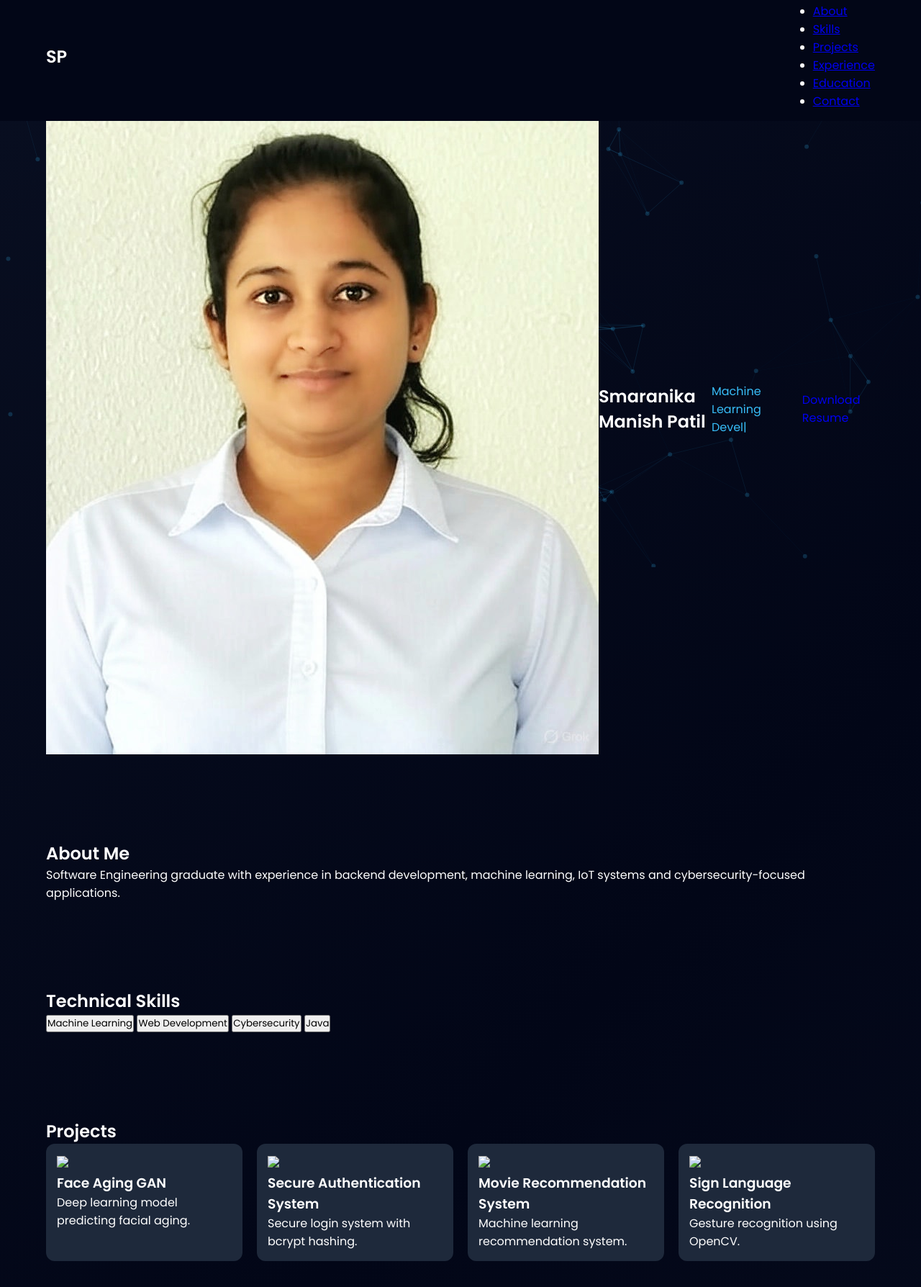
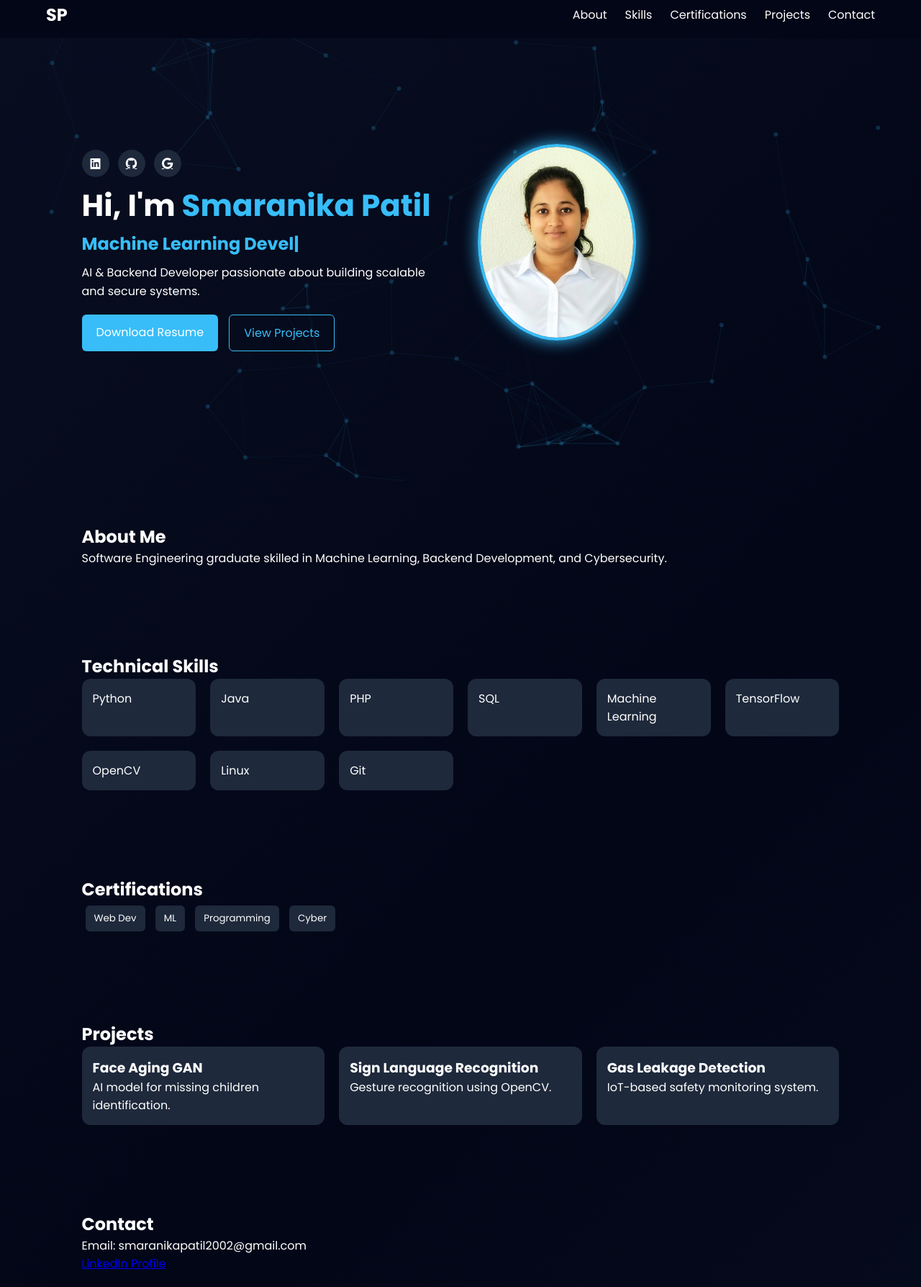
Before and after one commit to Sammy0202/smaranikapatil.github.io, a plain HTML site: page index.html in a window 1280 px wide. Shown: the part 12-1800 px from the top of the page at 72% size. Drawn offline with nearby package versions, Linux system fonts and the light colour scheme.

Commit message:
Update index.html

```diff
--- a/index.html
+++ b/index.html
@@ -1,6 +1,5 @@
 <!DOCTYPE html>
 <html lang="en">
-
 <head>
 
 <meta charset="UTF-8">
@@ -10,117 +9,159 @@
 
 <link rel="stylesheet" href="style.css">
 
-<link href="https://fonts.googleapis.com/css2?family=Poppins:wght@300;400;600&display=swap" rel="stylesheet">
+<link href="https://fonts.googleapis.com/css2?family=Poppins:wght@300;400;600;700&display=swap" rel="stylesheet">
+
+<!-- FONT AWESOME -->
+<link rel="stylesheet" href="https://cdnjs.cloudflare.com/ajax/libs/font-awesome/6.5.0/css/all.min.css">
 
 <script src="https://cdn.jsdelivr.net/npm/particles.js"></script>
-<script src="https://unpkg.com/scrollreveal"></script>
 
 </head>
 
 <body>
 
-<div id="particles-js"></div>
-
+<!-- NAVBAR -->
 <nav class="navbar">
   <h2 class="logo">SP</h2>
 
-<ul>
+  <ul class="nav-links">
     <li><a href="#about">About</a></li>
     <li><a href="#skills">Skills</a></li>
+    <li><a href="#certifications">Certifications</a></li>
     <li><a href="#projects">Projects</a></li>
-<li><a href="#experience">Experience</a></li>
-<li><a href="#education">Education</a></li>
     <li><a href="#contact">Contact</a></li>
   </ul>
-
 </nav>
 
+<div class="container">
 
+<!-- HERO -->
 <section class="hero">
+  <div id="particles-js"></div>
 
-<img src="images/profile.jpg" class="profile">
+  <div class="hero-content">
 
-<h1>Smaranika Manish Patil</h1>
+    <!-- LEFT -->
+    <div class="hero-left">
 
-<p class="typing"></p>
+      <!-- 🔥 SOCIAL ICONS TOP -->
+      <div class="social-icons top-icons">
+        <a href="https://linkedin.com/in/smaranika-patil" target="_blank">
+          <i class="fab fa-linkedin"></i>
+        </a>
 
-<a href="resume.pdf" download class="btn">Download Resume</a>
+        <a href="https://github.com/Sammy0202" target="_blank">
+          <i class="fab fa-github"></i>
+        </a>
 
+        <!-- Gmail icon -->
+        <a href="mailto:smaranikapatil2002@gmail.com">
+          <i class="fa-brands fa-google"></i>
+        </a>
+      </div>
+
+      <h1>Hi, I'm <span>Smaranika Patil</span></h1>
+      <h2 class="typing"></h2>
+
+      <p>
+        AI & Backend Developer passionate about building scalable and secure systems.
+      </p>
+
+      <div class="hero-buttons">
+        <a href="Smaranika_Patil_Resume_.pdf" download class="btn primary">Download Resume</a>
+        <a href="#projects" class="btn secondary">View Projects</a>
+      </div>
+
+    </div>
+
+    <!-- RIGHT -->
+    <div class="hero-right">
+      <img src="images/profile.jpg" alt="profile">
+    </div>
+
+  </div>
 </section>
 
-
+<!-- ABOUT -->
 <section id="about">
   <h2>About Me</h2>
   <p>
-Software Engineering graduate with experience in backend development,
-machine learning, IoT systems and cybersecurity-focused applications.
+    Software Engineering graduate skilled in Machine Learning, Backend Development, and Cybersecurity.
   </p>
 </section>
 
-
+<!-- SKILLS -->
 <section id="skills">
   <h2>Technical Skills</h2>
 
-<div class="skills">
-<button onclick="openCert('ml')">Machine Learning</button>
-<button onclick="openCert('web')">Web Development</button>
-<button onclick="openCert('security')">Cybersecurity</button>
-<button onclick="openCert('java')">Java</button>
+  <div class="skills-grid">
+    <div class="skill-card">Python</div>
+    <div class="skill-card">Java</div>
+    <div class="skill-card">PHP</div>
+    <div class="skill-card">SQL</div>
+    <div class="skill-card">Machine Learning</div>
+    <div class="skill-card">TensorFlow</div>
+    <div class="skill-card">OpenCV</div>
+    <div class="skill-card">Linux</div>
+    <div class="skill-card">Git</div>
   </div>
-
 </section>
 
+<!-- CERTIFICATIONS -->
+<section id="certifications">
+  <h2>Certifications</h2>
 
+  <div class="certifications">
+    <button onclick="openCert('web')">Web Dev</button>
+    <button onclick="openCert('ml')">ML</button>
+    <button onclick="openCert('programming')">Programming</button>
+    <button onclick="openCert('cyber')">Cyber</button>
+  </div>
+</section>
+
+<!-- PROJECTS -->
 <section id="projects">
   <h2>Projects</h2>
 
   <div class="project-container">
-
     <div class="project-card">
-<img src="images/project1.png">
       <h3>Face Aging GAN</h3>
-<p>Deep learning model predicting facial aging.</p>
+      <p>AI model for missing children identification.</p>
     </div>
 
     <div class="project-card">
-<img src="images/project2.png">
-<h3>Secure Authentication System</h3>
-<p>Secure login system with bcrypt hashing.</p>
-</div>
-
-<div class="project-card">
-<img src="images/project3.png">
-<h3>Movie Recommendation System</h3>
-<p>Machine learning recommendation system.</p>
-</div>
-
-<div class="project-card">
-<img src="images/project4.png">
       <h3>Sign Language Recognition</h3>
       <p>Gesture recognition using OpenCV.</p>
     </div>
 
+    <div class="project-card">
+      <h3>Gas Leakage Detection</h3>
+      <p>IoT-based safety monitoring system.</p>
     </div>
-
+  </div>
 </section>
 
-
+<!-- CONTACT -->
 <section id="contact">
   <h2>Contact</h2>
   <p>Email: smaranikapatil2002@gmail.com</p>
+
+  <a href="https://linkedin.com/in/smaranika-patil" target="_blank">
+    LinkedIn Profile
+  </a>
 </section>
 
+</div>
 
 <footer>
   <p>© 2026 Smaranika Patil</p>
 </footer>
 
-
-<!-- CERTIFICATE POPUP -->
+<!-- MODAL -->
 <div id="certModal" class="modal">
   <div class="modal-content">
-<span class="close" onclick="closeCert()">✖</span>
-<div id="certContainer"></div>
+    <span class="close" id="closeBtn">✖</span>
+    <div class="modal-body" id="certContainer"></div>
   </div>
 </div>
 
```
Lines whose indentation alone changed are shown as unchanged.
